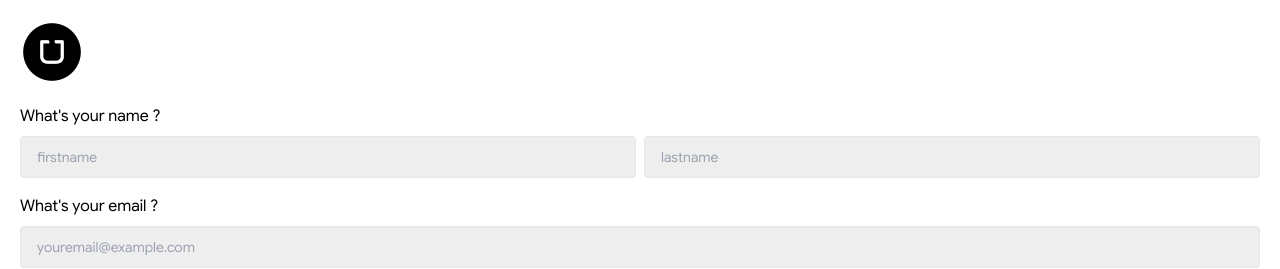
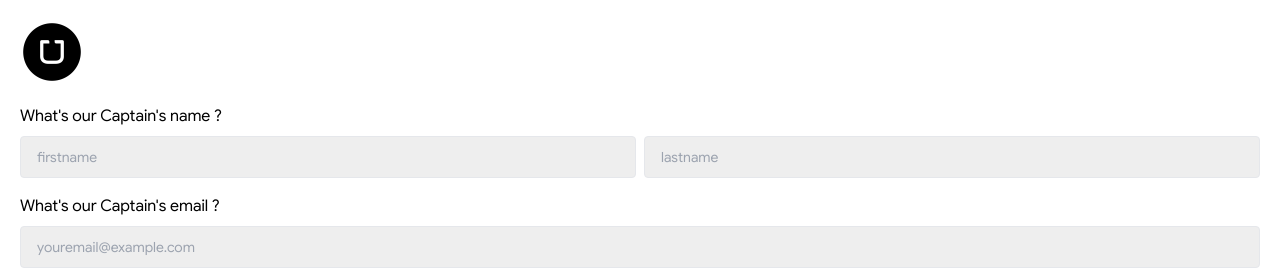
Before and after one commit to Premium07/UberClone, a React (Vite) app in the folder frontend/: page /captain-signup in a window 1280 px wide. Shown: the top 269 px of the page. Built offline with nearby package versions, Linux system fonts and the light colour scheme.

Commit message:
add context for user

```diff
--- /dev/null
+++ b/frontend/src/context/UserContext.jsx
@@ -0,0 +1,23 @@
+import { createContext, useState } from "react";
+
+export const UserDataContext = createContext();
+
+const UserContext = ({ children }) => {
+  const [user, setUser] = useState({
+    email: "",
+    fullName: {
+      firstName: "",
+      lastName: "",
+    },
+  });
+
+  return (
+    <div>
+      <UserDataContext.Provider value={user}>
+        {children}
+      </UserDataContext.Provider>
+    </div>
+  );
+};
+
+export default UserContext;
--- a/frontend/src/main.jsx
+++ b/frontend/src/main.jsx
@@ -2,9 +2,12 @@ import { createRoot } from "react-dom/client";
 import "./index.css";
 import App from "./App.jsx";
 import { BrowserRouter } from "react-router-dom";
+import UserContext from "./context/userContext.jsx";
 
 createRoot(document.getElementById("root")).render(
-  <BrowserRouter>
-    <App />
-  </BrowserRouter>
+  <UserContext>
+    <BrowserRouter>
+      <App />
+    </BrowserRouter>
+  </UserContext>
 );
--- a/frontend/src/pages/CaptainSignUp.jsx
+++ b/frontend/src/pages/CaptainSignUp.jsx
@@ -10,7 +10,7 @@ const CaptainSignUp = () => {
 
   const submitHandler = (e) => {
     e.preventDefault();
-    setUserData({ username: { firstName, lastName }, email, password });
+    setUserData({ fullName: { firstName, lastName }, email, password });
     setFirstName("");
     setLastName("");
     setEmail("");
@@ -23,7 +23,7 @@ const CaptainSignUp = () => {
         <form className="flex flex-col gap-4" onSubmit={submitHandler}>
           <div className="flex flex-col">
             <label htmlFor="firstname" className=" font-medium mb-2">
-              What&apos;s your name ?
+              What&apos;s our Captain&apos;s name ?
             </label>
             <div className=" flex items-center gap-2">
               <input
@@ -48,7 +48,7 @@ const CaptainSignUp = () => {
           </div>
           <div className="flex flex-col">
             <label htmlFor="email" className="text-base font-medium mb-2">
-              What&apos;s your email ?
+              What&apos;s our Captain&apos;s email ?
             </label>
             <input
               className="bg-[#eeeeee] rounded py-2 px-4 border w-full  placeholder:text-sm"
--- a/frontend/src/pages/UserSignUp.jsx
+++ b/frontend/src/pages/UserSignUp.jsx
@@ -11,7 +11,7 @@ const UserSignUp = () => {
 
   const submitHandler = (e) => {
     e.preventDefault();
-    setUserData({ username: { firstName, lastName }, email, password });
+    setUserData({ fullName: { firstName, lastName }, email, password });
     // console.log(userData);
     setFirstName("");
     setLastName("");
```
